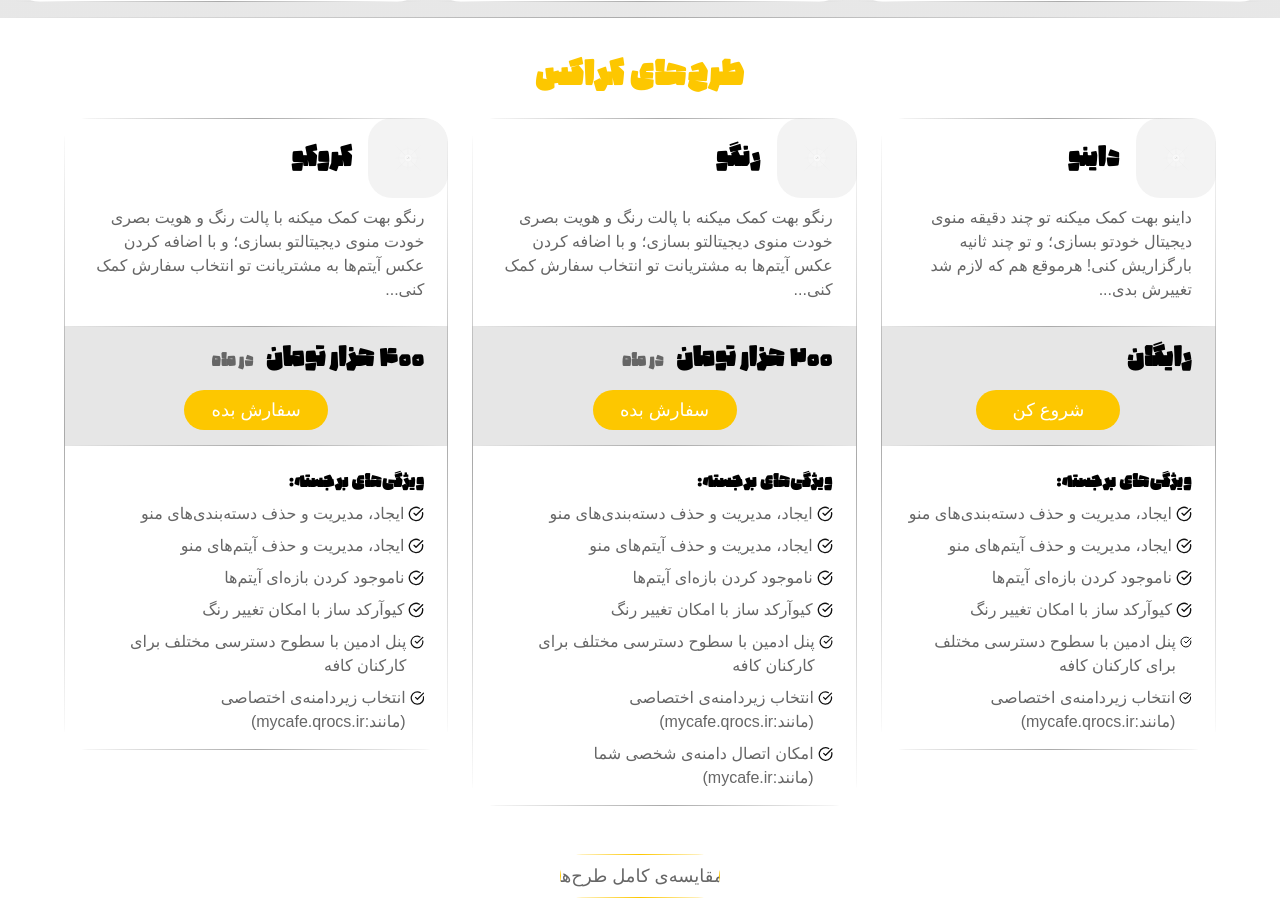
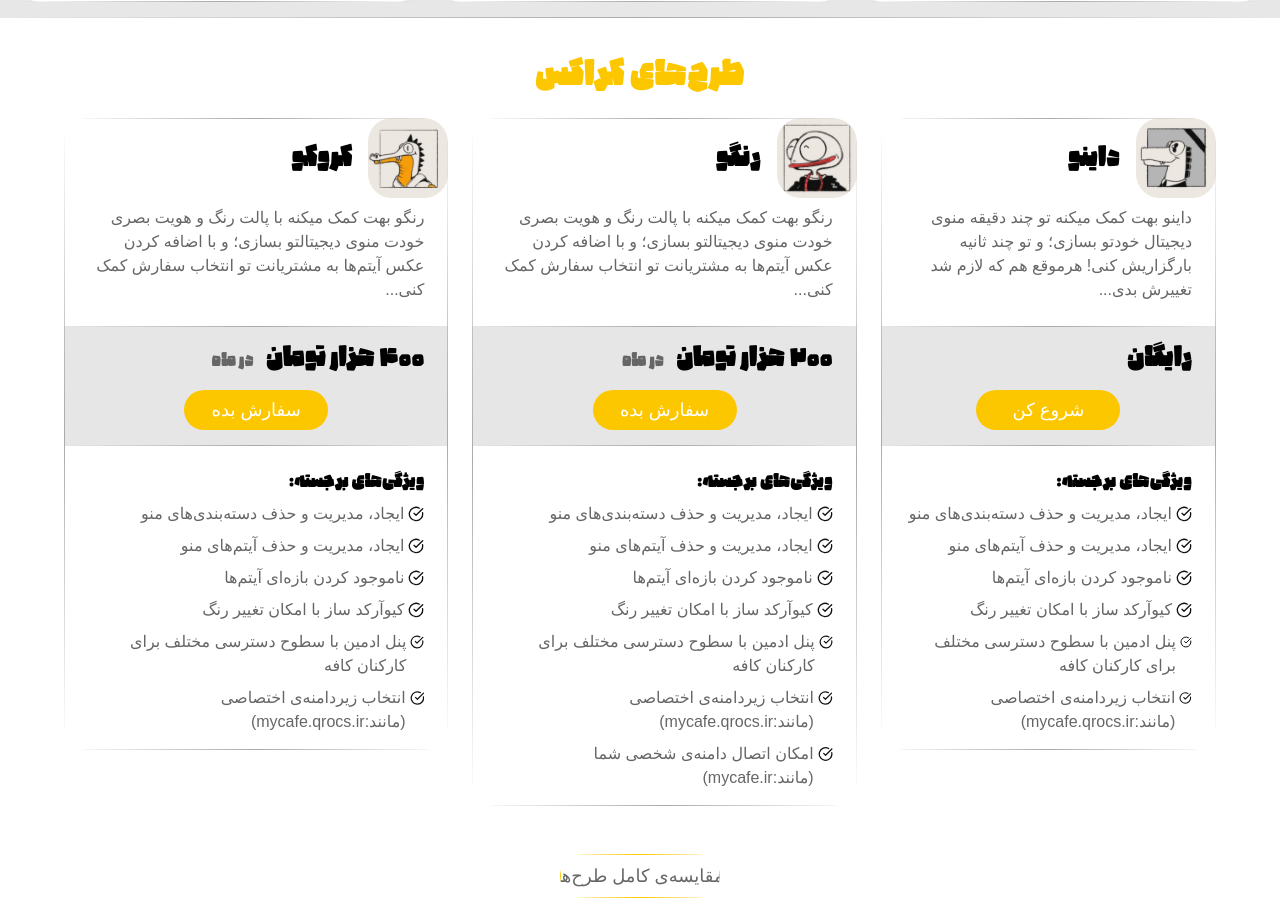
Before and after one commit to ahmadkeyhan/qrocs, a Next.js app: page / in a window 1280 px wide. Shown: the part 1240-2155 px from the top of the page. Built offline with nearby package versions, Linux system fonts and the light colour scheme; a web font is replaced by a local one.

Commit message:
desktop mode avatars

```diff
--- a/src/components/home/crocoPlan.tsx
+++ b/src/components/home/crocoPlan.tsx
@@ -10,7 +10,7 @@ export default function RangoPlan() {
             <div className="hidden w-full gap-4 -mr-6 -mt-4 lg:flex lg:items-center">
                 <div className="relative w-20 h-20 rounded-3xl overflow-hidden">
                     <Image
-                        src="/placeholder.svg"
+                        src="/crocoAvatar.jpg"
                         alt="sdf"
                         fill
                         className="object-cover"
--- a/src/components/home/dinoPlan.tsx
+++ b/src/components/home/dinoPlan.tsx
@@ -9,7 +9,7 @@ export default function DinoPlan() {
             <div className="hidden w-full gap-4 -mr-6 -mt-4 lg:flex lg:items-center">
                 <div className="relative w-20 h-20 rounded-3xl overflow-hidden">
                     <Image
-                        src="/placeholder.svg"
+                        src="/dinoAvatar.jpg"
                         alt="sdf"
                         fill
                         className="object-cover"
--- a/src/components/home/rangoPlan.tsx
+++ b/src/components/home/rangoPlan.tsx
@@ -10,7 +10,7 @@ export default function RangoPlan() {
             <div className="hidden w-full gap-4 -mr-6 -mt-4 lg:flex lg:items-center">
                 <div className="relative w-20 h-20 rounded-3xl overflow-hidden">
                     <Image
-                        src="/placeholder.svg"
+                        src="/rangoAvatar.jpg"
                         alt="sdf"
                         fill
                         className="object-cover"
```
